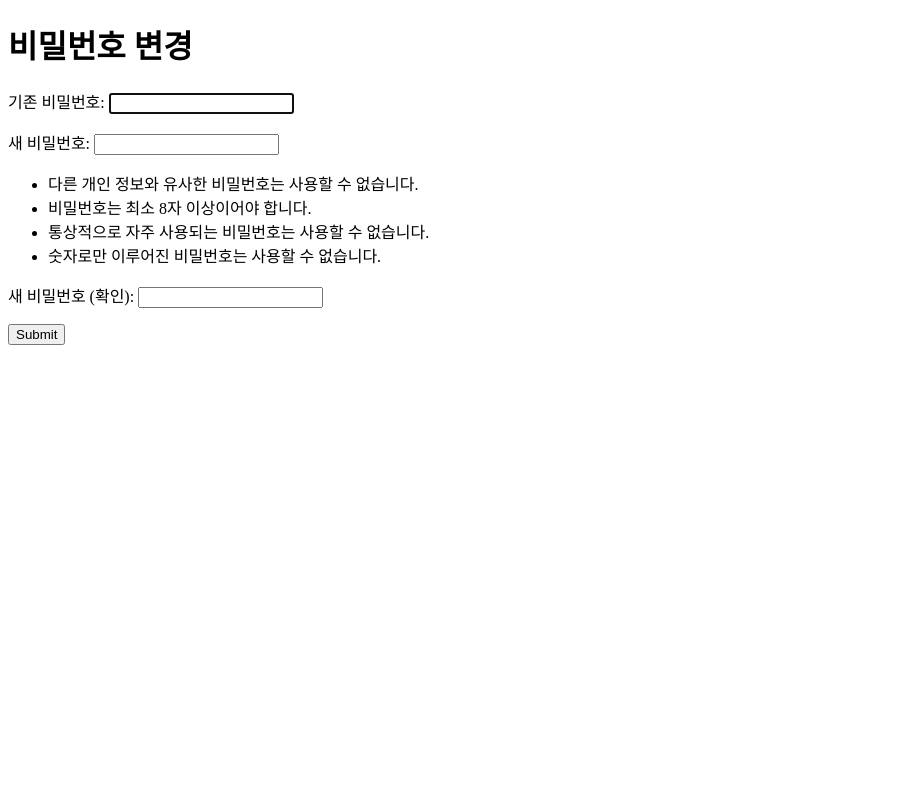
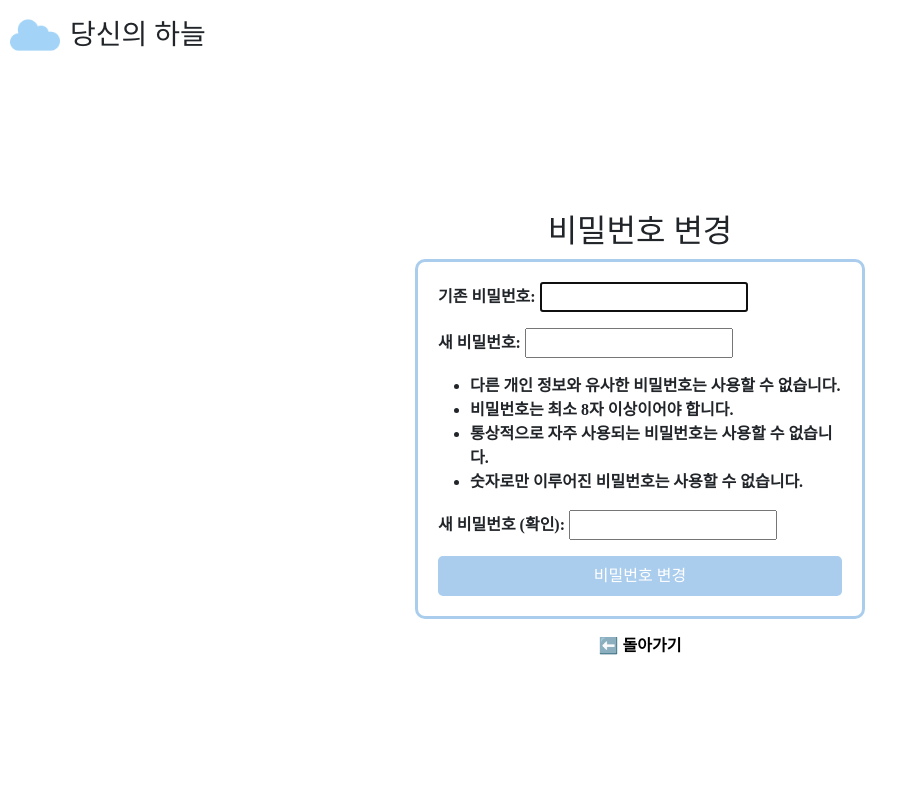
Before and after one commit to go13209/Skyful, a Django app: page /accounts/password_change/ in a window 1280 px wide. Shown: the whole page, without its empty margins (0-920 px from the left). Run offline with Django 3.2, Linux system fonts and the light colour scheme; some web fonts are replaced.

Commit message:
[FEAT] password change template

```diff
--- a/accounts/templates/accounts/password_change.html
+++ b/accounts/templates/accounts/password_change.html
@@ -1,16 +1,20 @@
-<!DOCTYPE html>
-<html lang="en">
-<head>
-  <meta charset="UTF-8">
-  <meta name="viewport" content="width=device-width, initial-scale=1.0">
-  <title>Document</title>
-</head>
-<body>
-  <h1>비밀번호 변경</h1>
-  <form action="{% url 'accounts:password_change' %}" method="POST">
-    {% csrf_token %}
-    {{ form.as_p }}
-    <input type="submit">
-  </form>
-</body>
-</html>
+{% extends "base.html" %}
+{% load static %}
+
+{% block style %}
+  <link rel="stylesheet" href="{% static "css/password_change.css" %}">
+{% endblock style %}
+
+{% block content %}
+  <div class="MainBox">
+    <h2>비밀번호 변경</h2>
+    <div class="PasswordChangeForm">
+      <form action="{% url 'accounts:password_change' %}" method="POST">
+        {% csrf_token %}
+        {{ form.as_p }}
+        <button type="submit">비밀번호 변경</button>
+      </form>
+    </div>
+    <a href="{% url 'posts:main' %}">⬅️ 돌아가기</a>
+  </div>
+{% endblock content %}
--- /dev/null
+++ b/static/css/password_change.css
@@ -0,0 +1,30 @@
+.MainBox {
+  display: flex;
+  flex-direction: column;
+  justify-content: center;
+  align-items: center;
+  height: 100%;
+  font-weight: bold;
+}
+
+.PasswordChangeForm {
+  border: 3px solid #abcded;
+  border-radius: 10px;
+  padding: 20px;
+  width: 450px;
+}
+
+.PasswordChangeForm button {
+  width: 100%;
+  color: white;
+  background-color: #abcded;
+  border: 3px solid #abcded;
+  border-radius: 5px;
+  padding: 5px;
+}
+
+.MainBox a {
+  margin-top: 15px;
+  text-decoration-line: none;
+  color: black;
+}
--- a/templates/nav.html
+++ b/templates/nav.html
@@ -7,7 +7,7 @@
   <div class="Navbar">
     <div class="NavbarLeft">
       <img src="{% static "img/cloud.png" %}" alt="구름 로고">
-      <h3>오늘의 하늘</h3>
+      <h3>당신의 하늘</h3>
     </div>
     {% if user.is_authenticated %}
       <div class="NavbarRight">
```
